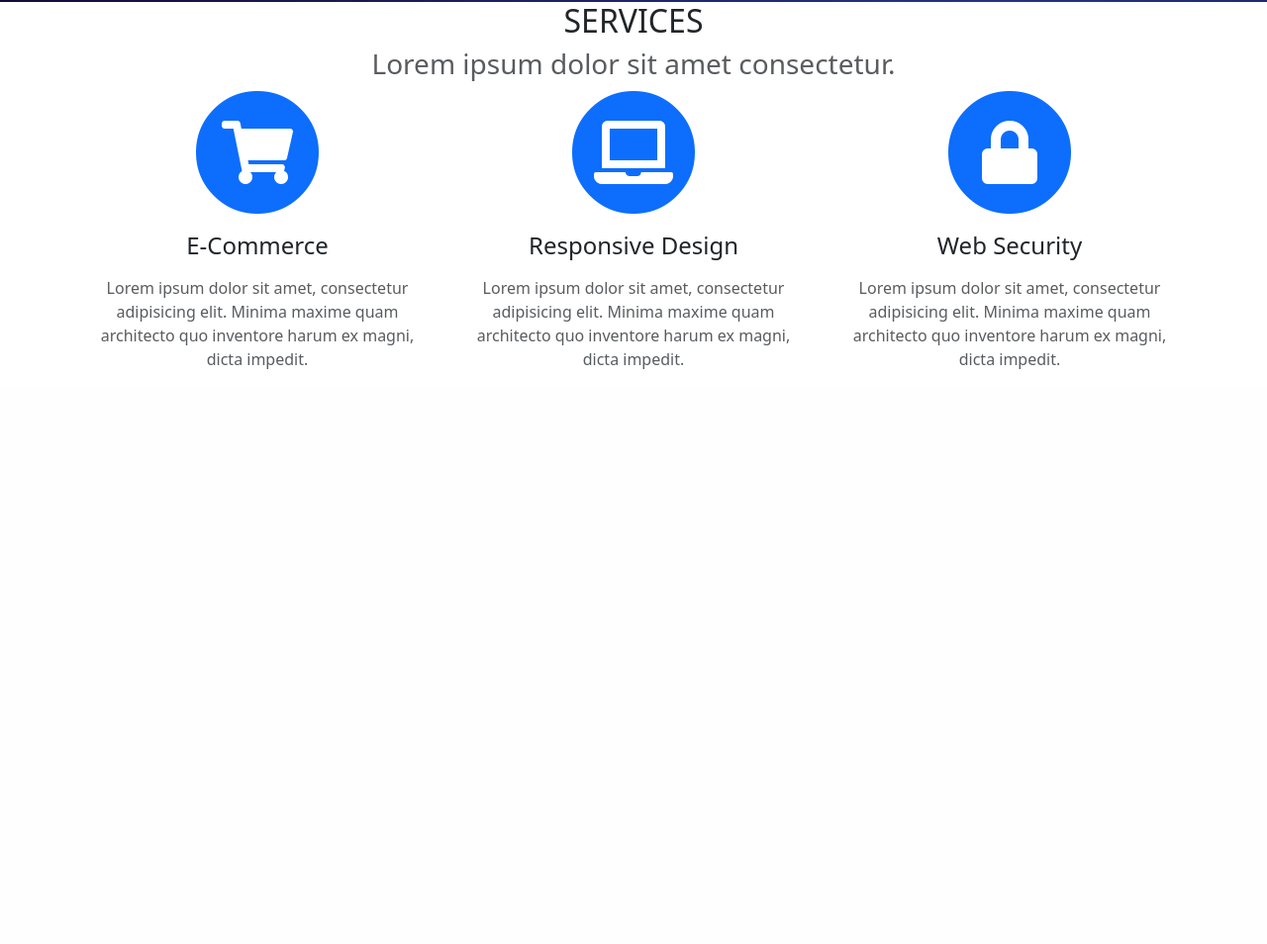
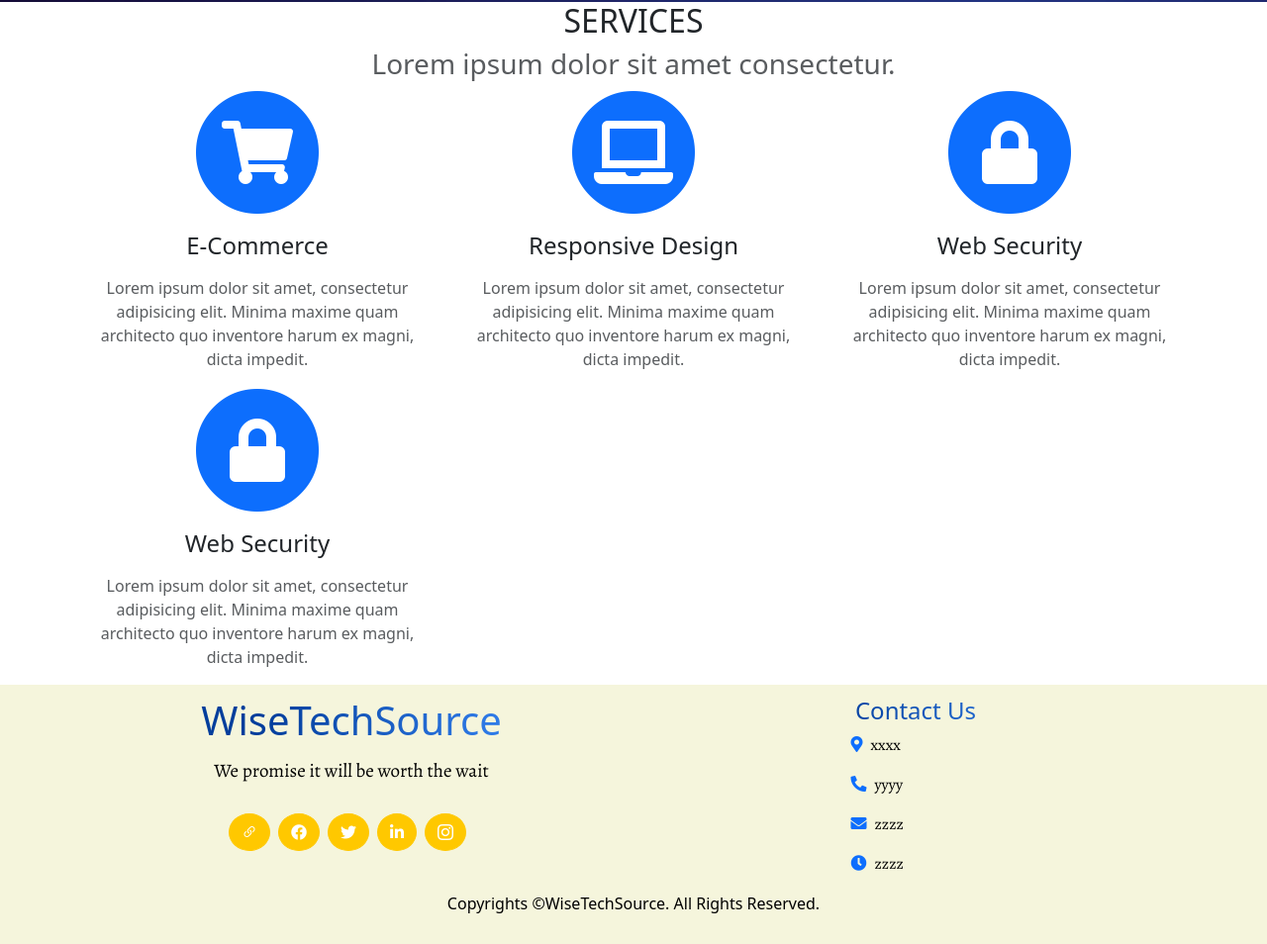
Before and after one commit to WisetechSourceProduct/NoCodeBuilder, a Django app: page / in a window 1280 px wide. Shown: the part 798-1752 px from the top of the page at 99% size. Before the commit the page ends 1171 px from the top, so only its background shows below. Run offline with Django 5.2, Linux system fonts and the light colour scheme; some libraries are stand-ins or nearby versions.

Commit message:
update changelog

```diff
--- a/wiseNoCodeBuilder/templates/NoCodeBuilderApp/home.html
+++ b/wiseNoCodeBuilder/templates/NoCodeBuilderApp/home.html
@@ -40,6 +40,16 @@ WTS|Home
                         <i class="fas fa-laptop fa-stack-1x fa-inverse"></i>
                     </span>
                     <h4 class="my-3">Responsive Design</h4>
+                    <p class="text-muted">Lorem ipsum dolor sit amet, consectetur adipisicing elit. Minima maxime quam architecto quo inventore harum ex magni, dicta impedit.</p>
+                </div>
+            </div>
+            <div class="col-md-4 service-card">
+                <div class="card-body">
+                    <span class="fa-stack fa-4x">
+                        <i class="fas fa-circle fa-stack-2x text-primary"></i>
+                        <i class="fas fa-lock fa-stack-1x fa-inverse"></i>
+                    </span>
+                    <h4 class="my-3">Web Security</h4>
                     <p class="text-muted">Lorem ipsum dolor sit amet, consectetur adipisicing elit. Minima maxime quam architecto quo inventore harum ex magni, dicta impedit.</p>
                 </div>
             </div>
@@ -208,4 +218,5 @@ header.masthead {
         });
 
 </script>
+{% include 'footer.html' %}
 {% endblock %}
--- /dev/null
+++ b/wiseNoCodeBuilder/templates/footer.html
@@ -0,0 +1,46 @@
+<style>
+    .text-primary1{
+    color: white ;
+    background-image: -webkit-linear-gradient(0deg, #033e9c 34%, #2e7ae6 76%);
+    -webkit-background-clip: text;
+    text-fill-color: transparent;
+    -webkit-text-fill-color: transparent;
+    }
+    p{
+        color:black;
+    }
+
+</style>
+<link href="https://fonts.googleapis.com/css2?family=Alegreya:ital,wght@0,400..900;1,400..900&display=swap" rel="stylesheet">
+<div class="container-fluid footer foot py-9 my-6 mb-0 wow bounceInUp text-center" style = "padding :1%;background-color:#f5f5dc;" data-wow-delay="0.1s">
+    <div class="container">
+        <div class="row">
+            <div class="col-lg-6 col-md-18">
+                <div class="footer-item">
+                    <h1 class="text-primary1"  style="font-family:timesnewroman font-weight: bold;">WiseTechSource</h1>
+                    <p class="lh-lg mb-4" style="font-family:Alegreya;font-size:19px;">We promise it will be worth the wait</p>
+                    <div class="footer-icon d-flex justify-content-center">
+                        <a href="{{excel_data.wiseLinkFooter}}" class="btn btn-primary btn-sm-square me-2 rounded-circle"  style="position: relative;"><i class="bi bi-link-45deg"></i></a>
+                        <a href= "https://www.facebook.com/WiseTechSource" class="btn btn-primary btn-sm-square me-2 rounded-circle" style="position: relative;"><i class="fab fa-facebook"></i></a>
+                        <a class="btn btn-primary btn-sm-square me-2 rounded-circle" href="https://twitter.com/SourceWisetech"  style="position: relative;"><i class="fab fa-twitter"></i></a>
+                        <a href="https://www.linkedin.com/company/wisetech-source-pvt-ltd/" class="btn btn-primary btn-sm-square me-2 rounded-circle"  style="position: relative;"><i class="fab fa-linkedin-in"></i></a>
+                        <a href="https://www.instagram.com/wise_tech_source/" class="btn btn-primary btn-sm-square me-2 rounded-circle"  style="position: relative;"><i class="bi bi-instagram"></i></a>
+                    </div>
+                </div>
+            </div>
+            <br>
+            <div class="col-lg-6 col-md-18">
+                <div class="footer-item">
+                    <h4 class="text-primary1" style="font-family:timesnewroman font-weight: bold;">Contact Us</h4>
+                    <div class="d-flex flex-column align-items-start " style= "margin-left : 38%;font-family:Alegreya">
+                        <p><i class="fa fa-map-marker-alt text-primary me-2"></i>xxxx</p>
+                        <p><i class="fa fa-phone-alt text-primary me-2"></i>yyyy</p>
+                        <p><i class="fas fa-envelope text-primary me-2"></i>zzzz</p>
+                        <p><i class="fa fa-clock text-primary me-2"></i>zzzz</p>
+                    </div>
+                </div>
+            </div>
+        </div>
+    </div>
+    <p style="text-align: center;">Copyrights &#169;WiseTechSource. All Rights Reserved.</p>
+</div>
```
